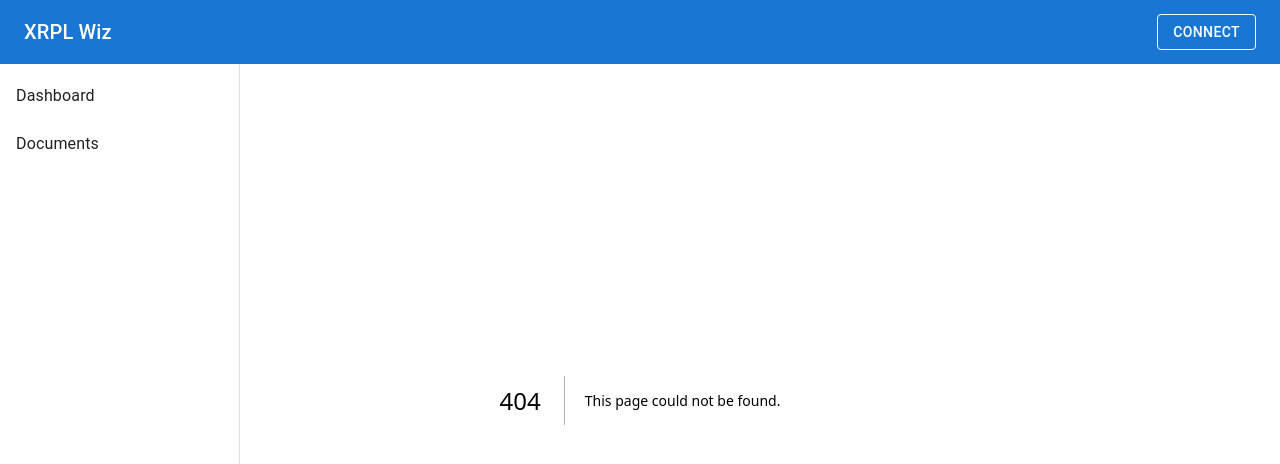
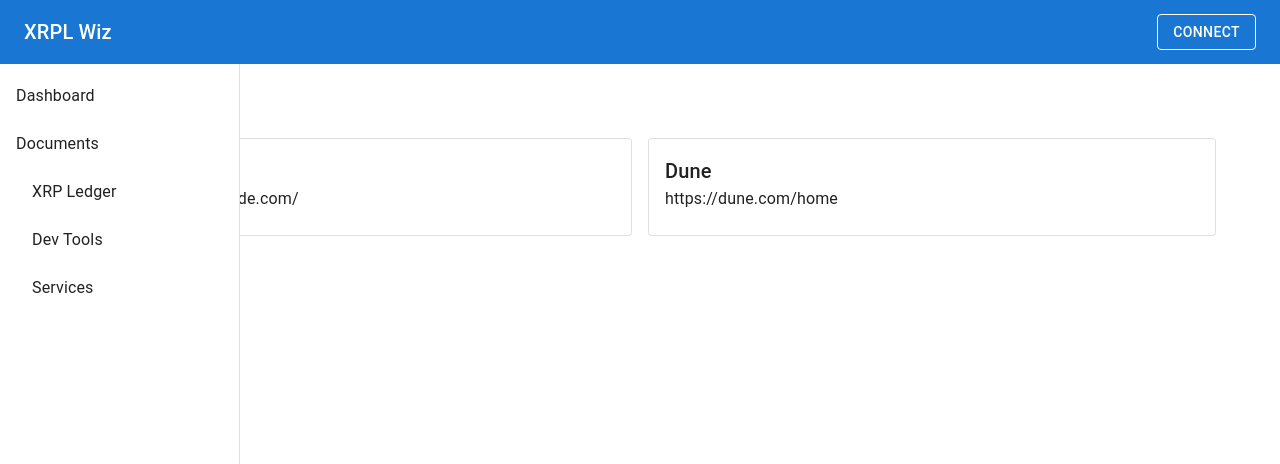
Before and after one commit to XRPLDevs/xrpl-wiz, a Next.js app in the folder frontend/: page /documents/services in a window 1280 px wide. Before the commit this address had no page. Shown: the top 464 px of the page. Built offline with nearby package versions, Linux system fonts and the light colour scheme; some icons are missing.

Commit message:
✨ feat: Enhance Dev Tools and add Services page with new layout components (#4)

```diff
--- /dev/null
+++ b/frontend/src/app/documents/services/page.tsx
@@ -0,0 +1,34 @@
+import Container from '@/components/layout/Container/Container'
+import PageTitle from '@/components/ui/PageTitle/PageTitle'
+import Grid from '@mui/material/Grid'
+import Card from '@mui/material/Card'
+import CardContent from '@mui/material/CardContent'
+import Typography from '@mui/material/Typography'
+
+export default function ServicesPage() {
+  return (
+    <Container>
+      <PageTitle title="Services" />
+      <Grid container spacing={2}>
+        <Grid size={6}>
+          <Card variant="outlined">
+            <CardContent>
+              <Typography variant="h6">All That Node</Typography>
+              <Typography variant="body1">
+                https://www.allthatnode.com/
+              </Typography>
+            </CardContent>
+          </Card>
+        </Grid>
+        <Grid size={6}>
+          <Card variant="outlined">
+            <CardContent>
+              <Typography variant="h6">Dune</Typography>
+              <Typography variant="body1">https://dune.com/home</Typography>
+            </CardContent>
+          </Card>
+        </Grid>
+      </Grid>
+    </Container>
+  )
+}
--- a/frontend/src/components/layout/Header/Header.tsx
+++ b/frontend/src/components/layout/Header/Header.tsx
@@ -31,7 +31,7 @@ const drawerWidth = 240
 export default function Header() {
   const [open, setOpen] = useState(false)
 
-  const [openDocumentMenu, setOpenDocumentMenu] = useState(false)
+  const [openDocumentMenu, setOpenDocumentMenu] = useState(true)
 
   const handleClick = () => {
     setOpenDocumentMenu(!openDocumentMenu)
@@ -90,6 +90,13 @@ export default function Header() {
                 >
                   <ListItemText primary="Dev Tools" />
                 </ListItemButton>
+                <ListItemButton
+                  sx={{ pl: 4 }}
+                  component={Link}
+                  href="/documents/services"
+                >
+                  <ListItemText primary="Services" />
+                </ListItemButton>
               </List>
             </Collapse>
           </List>
--- a/frontend/src/components/ui/PageTitle/PageTitle.tsx
+++ b/frontend/src/components/ui/PageTitle/PageTitle.tsx
@@ -4,7 +4,7 @@ import Typography from '@mui/material/Typography'
 
 export default function PageTitle({ title }: { title: string }) {
   return (
-    <Typography variant="h4" component="h4" sx={{ fontWeight: 'bold' }}>
+    <Typography variant="h4" component="h4" sx={{ fontWeight: 'bold', mb: 2 }}>
       {title}
     </Typography>
   )
```
Also changed, not shown: frontend/src/app/documents/dev-tools/page.tsx (+14 -0 lines).
